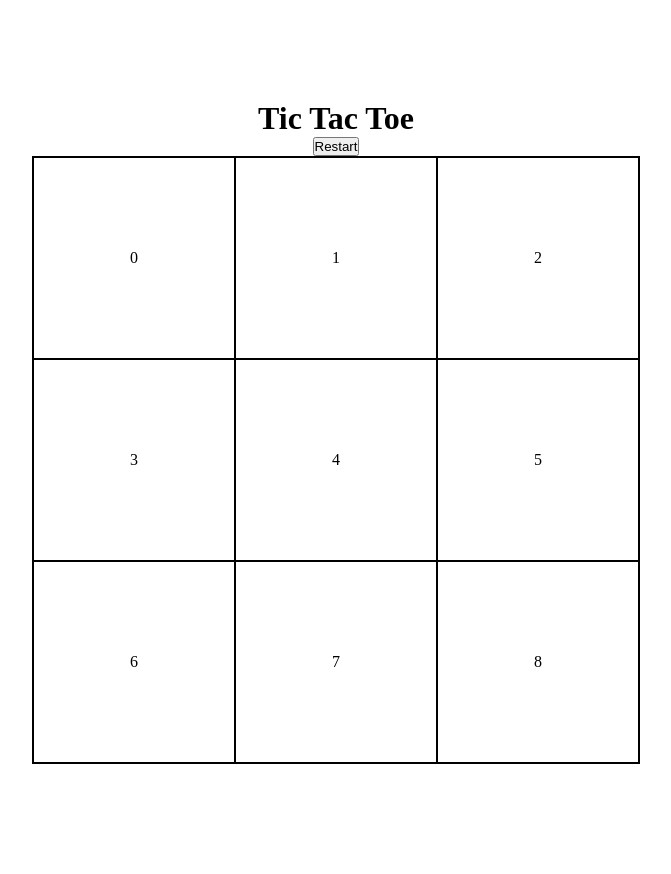
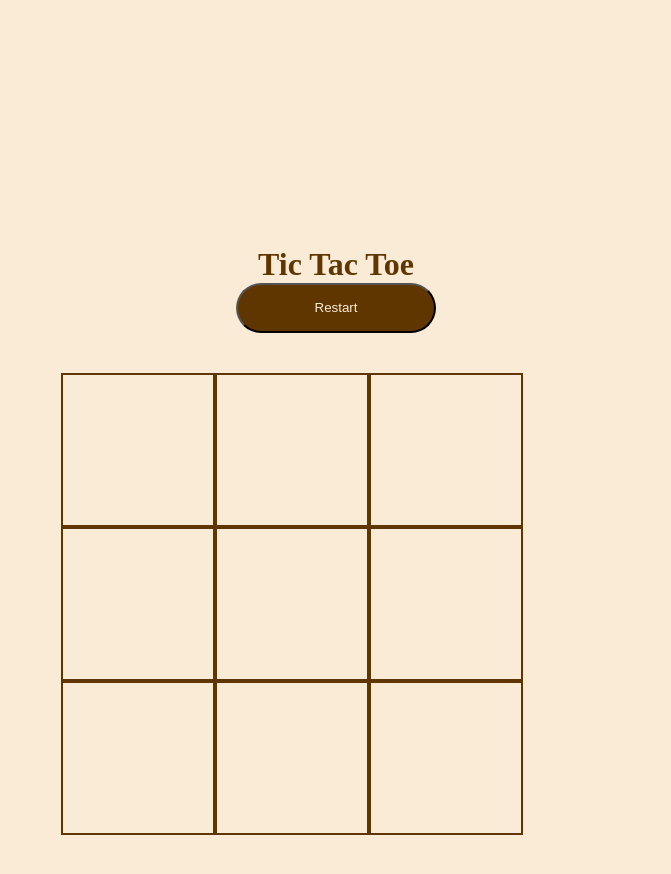
Before and after one commit to picter97/tic-tac-toe-project, a plain HTML site: page index.html in a window 1280 px wide. Shown: the whole page, without its empty margins (304-975 px from the left). Before the commit the page ends 800 px from the top, so only its background shows below. Drawn offline with Linux system fonts and the light colour scheme.

Commit message:
new html and css

```diff
--- a/index.html
+++ b/index.html
@@ -9,25 +9,20 @@
 </head>
 <body>
   <div id="game">
-    <h1>Tic Tac Toe</h1>
-    <button>Restart</button>
-    <table>
-      <tr>
-        <td class="inbox" id="0">0</td>
-        <td class="inbox" id="1">1</td>
-        <td class="inbox" id="2">2</td>
-      </tr>
-      <tr>
-        <td class="inbox" id="3">3</td>
-        <td class="inbox" id="4">4</td>
-        <td class="inbox" id="5">5</td>
-      </tr>
-      <tr>
-        <td class="inbox" id="6">6</td>
-        <td class="inbox" id="7">7</td>
-        <td class="inbox" id="8">8</td>
-      </tr>
-    </table>
+    <h1 id="text">Tic Tac Toe</h1>
+    <button id="restartBtn">Restart</button>
+
+    <div id="gameTable">
+      <div id="0" class="inbox"></div>
+      <div id="1" class="inbox"></div>
+      <div id="2" class="inbox"></div>
+      <div id="3" class="inbox"></div>
+      <div id="4" class="inbox"></div>
+      <div id="5" class="inbox"></div>
+      <div id="6" class="inbox"></div>
+      <div id="7" class="inbox"></div>
+      <div id="8" class="inbox"></div>
+    </div>
   </div>
 </body>
 <script src="/tic-tac-toe-project/index.js"></script>
--- a/index.js
+++ b/index.js
@@ -0,0 +1,20 @@
+//create variables
+let text = document.getElementById('text')
+let restartBtn = document.getElementById('restartBtn')
+let inbox = Array.from(document.getElementsByClassName('inbox'))
+ console.log(inbox)
+
+//
+
+
+
+
+//create logic for text inside
+
+
+
+
+
+
+
+//create logic for win / lose
--- a/style.css
+++ b/style.css
@@ -1,20 +1,40 @@
+/* style the hole game*/
 *{
   padding: 0%;
   margin: 0%;
+  background-color: antiquewhite;
 }
 #game{
-  margin-top: 100px;
-  text-align: center;
+  padding: 40px;
+  height: 1000px;
+  display: flex;
+  justify-content: center;
+  align-items: center;
+  flex-direction: column;
 }
-table{
-  border-collapse: collapse;
-  text-align: center;
-  margin-left: auto;
-  margin-right: auto;
+#gameTable{
+  width: 550px;
+  display: flex;
+  flex-wrap: wrap;
+  margin-top: 40px;
 }
-td{
-  border:2px solid black;
-  height: 200px;
+.inbox{
+  height: 150px;
+  width: 150px;
+  display: flex;
+  align-items: center;
+  justify-content: center;
+  border: 2px solid rgb(95, 54, 0);
+  display: flex;
+}
+#text{
+  color: rgb(95, 54, 0);
+}
+#restartBtn{
+  height: 50px;
   width: 200px;
-  cursor: pointer;
+  border-radius: 50px;
+  color: antiquewhite;
+  background-color:rgb(95, 54, 0) ;
+
 }
```
